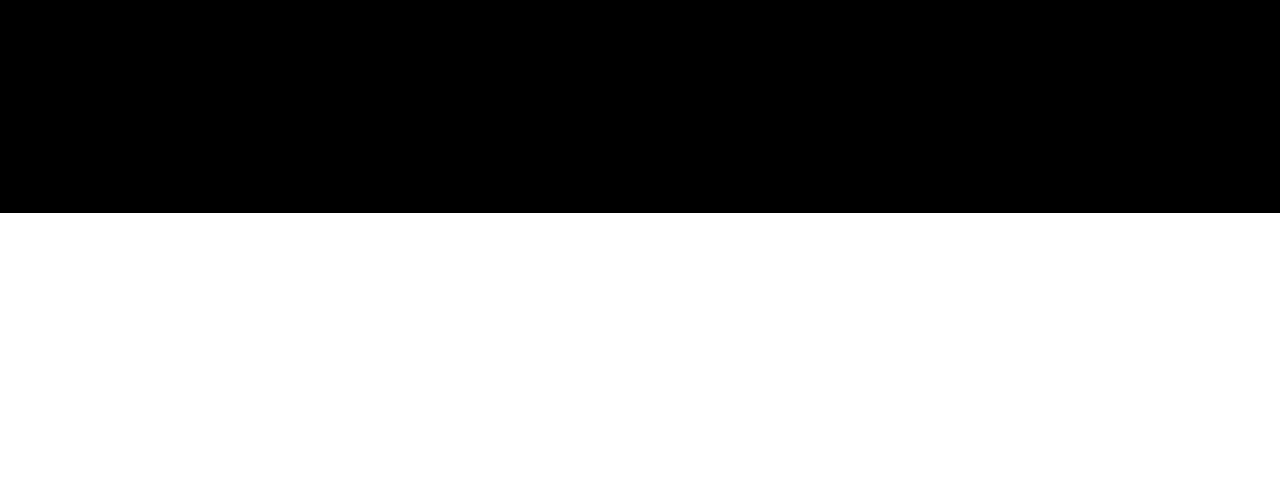
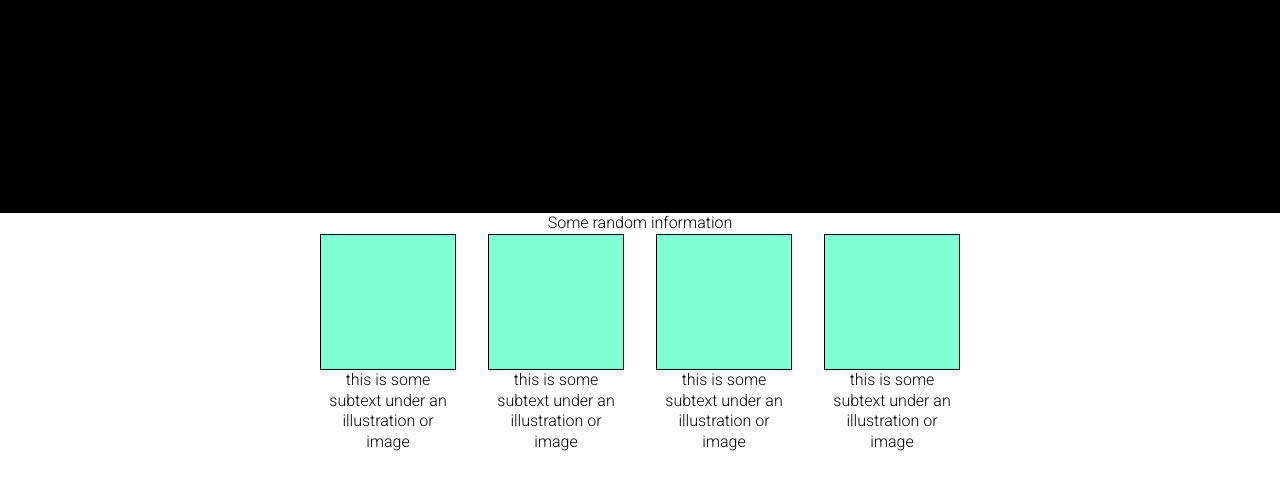
Before and after one commit to manojhalanadu/landing-page, a plain HTML site: page index.html in a window 1280 px wide. Shown: the part 107-596 px from the top of the page. Drawn offline with Linux system fonts and the light colour scheme.

Commit message:
Create random information section in html

```diff
--- a/index.html
+++ b/index.html
@@ -1,14 +1,17 @@
 <!DOCTYPE html>
 <html lang="en">
+
 <head>
     <meta charset="UTF-8">
     <meta name="viewport" content="width=device-width, initial-scale=1.0">
     <title>Document</title>
     <link rel="stylesheet" href="style.css">
+
     <link rel="preconnect" href="https://fonts.googleapis.com">
     <link rel="preconnect" href="https://fonts.gstatic.com" crossorigin>
     <link href="https://fonts.googleapis.com/css2?family=Roboto:wght@300&display=swap" rel="stylesheet">
 </head>
+
 <body>
     <header>
         <div class="container">
@@ -24,7 +27,8 @@
                 <div class="header-hero">
                     <div class="hero-content">
                         <div class="hero-title">This website is awesome</div>
-                        <p>This website has some subtext that goes here under the main title. It's a smaller font and the color is lower contrast.</p>
+                        <p>This website has some subtext that goes here under the main title. It's a smaller font and
+                            the color is lower contrast.</p>
                         <button>Sign-up</button>
                     </div>
                     <div class="hero-image"><img src="" alt=""></div>
@@ -32,5 +36,30 @@
             </div>
         </div>
     </header>
+    <section class="section-1">
+        <div class="container">
+            <div>Some random information</div>
+            <div class="info-wrapper">
+                <div class="info-container">
+                    <div class="info-image img1"><img src="" alt=""></div>
+                    <p>this is some subtext under an illustration or image</p>
+                </div>
+                <div class="info-container">
+                    <div class="info-image img2"><img src="" alt=""></div>
+                    <p>this is some subtext under an illustration or image</p>
+                </div>
+                <div class="info-container">
+                    <div class="info-image img3"><img src="" alt=""></div>
+                    <p>this is some subtext under an illustration or image</p>
+                </div>
+                <div class="info-container">
+                    <div class="info-image img4"><img src="" alt=""></div>
+                    <p>this is some subtext under an illustration or image</p>
+                </div>
+
+            </div>
+        </div>
+    </section>
 </body>
+
 </html>
--- a/style.css
+++ b/style.css
@@ -64,3 +64,17 @@ header{
     background-color: var(--clr-primary-900);
     color: white; /*change this later*/
 }
+.info-container .info-image{
+    width: 100%;
+    aspect-ratio: 1 / 1;
+    background-color: aquamarine;
+    border: 1px solid var(--clr-primary-900);
+}
+.info-wrapper{
+    display: flex;
+    gap: 2rem;
+}
+.section-1{
+    text-align: center;
+    height: 20rem;
+}
```
